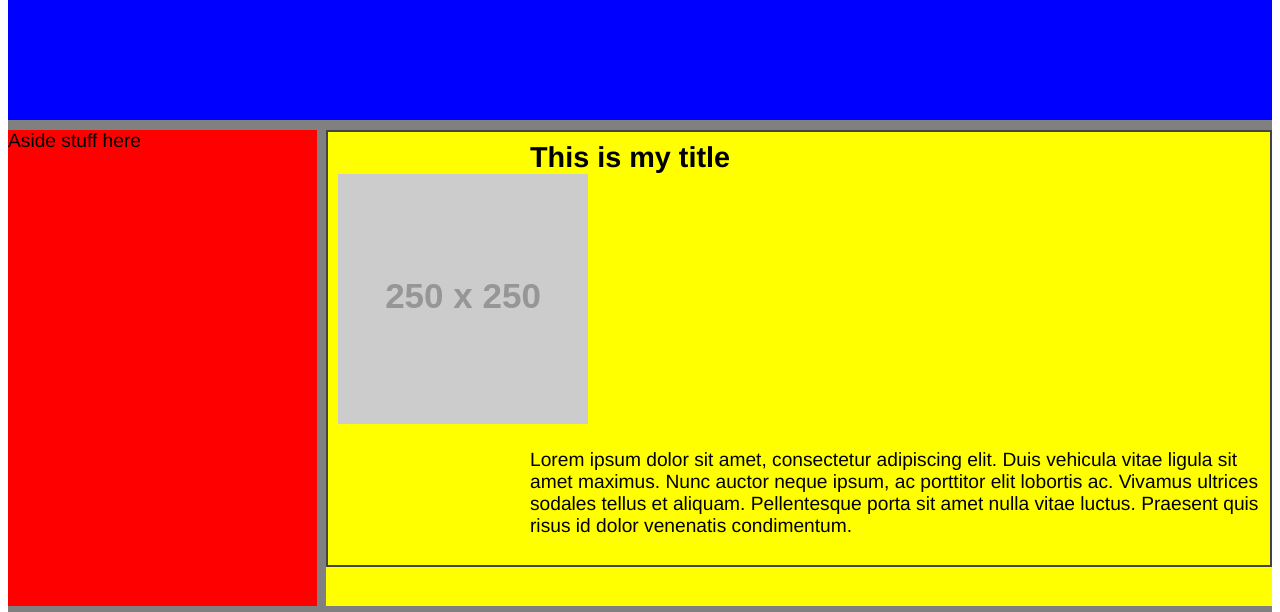
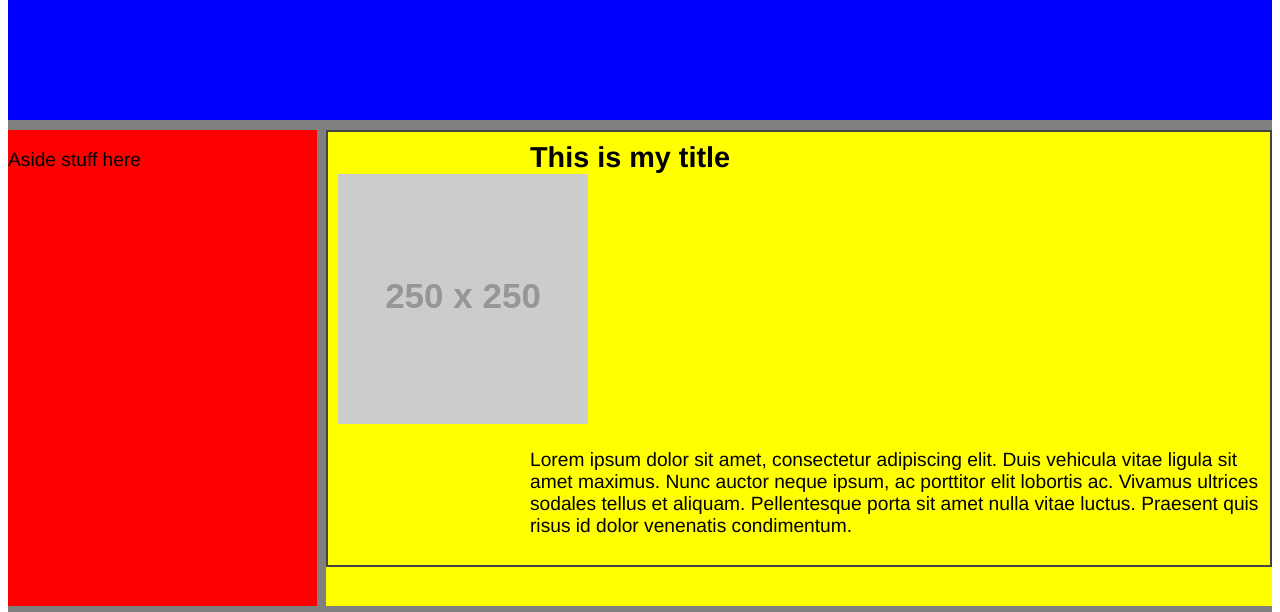
Before and after one commit to lcdonaldson/css-grid, a plain HTML site: page index.html in a window 1280 px wide. Shown: the part 121-733 px from the top of the page. Drawn offline with Linux system fonts and the light colour scheme; placeholder pictures from the web are drawn by us.

Commit message:
Update index.html

```diff
--- a/index.html
+++ b/index.html
@@ -19,7 +19,10 @@
         <h1 class="page-title">Title and header here</h1>
       </header>
 
-      <aside class="side"> Aside stuff here</aside>
+      <aside class="side">
+        <p>Aside stuff here</p>
+      </aside>
+
       <main class="main-content">
         <div class="media">
 
```
